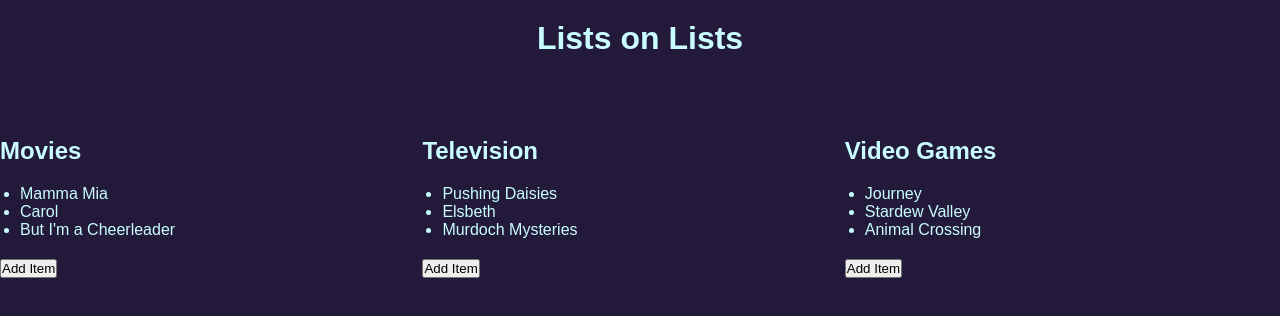
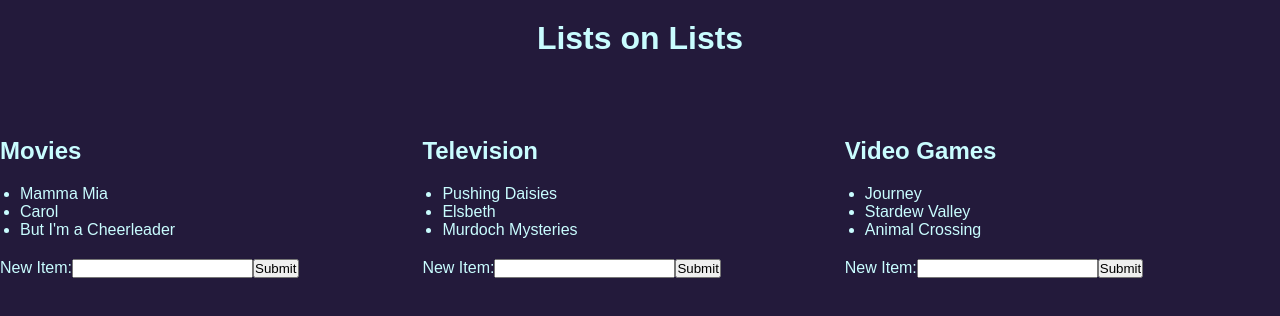
Before and after one commit to nic-jol/lists-on-lists, a Next.js app in the folder lists-on-lists/: page / in a window 1280 px wide. Shown: the top 316 px of the page. Built offline with nearby package versions, Linux system fonts and the light colour scheme.

Commit message:
Simple form for adding any new movies, video games, etc. that you like

```diff
--- a/lists-on-lists/src/app/StringList.tsx
+++ b/lists-on-lists/src/app/StringList.tsx
@@ -2,7 +2,7 @@
 
 interface StringListProps {
     items: string[];
-    addToList: () => void
+    addToList: (event: React.FormEvent<HTMLFormElement>) => void
 }
 
 
@@ -21,7 +21,14 @@
                     })
                 }
             </ul>
-            <button onClick={props.addToList}>Add Item</button>
+            <form onSubmit={props.addToList}>
+                <label>
+                    New Item:
+                    <input type="text" name="newItem" />
+                </label>
+                <input type="submit" />
+            </form>
+
         </>
     );
 }
--- a/lists-on-lists/src/app/page.tsx
+++ b/lists-on-lists/src/app/page.tsx
@@ -11,18 +11,24 @@
     const [televisionShows, setTelevisionShows] = useState(['Pushing Daisies', 'Elsbeth', 'Murdoch Mysteries'])
     const [videoGames, setVideoGames] = useState(['Journey', 'Stardew Valley', 'Animal Crossing'])
 
-    function addToMovieList(){
-        const newMovie = 'Superhero Movie #' + movies.length
+    function addToMovieList(event: React.FormEvent<HTMLFormElement>){
+        event.preventDefault();
+        const newMovie = (event.currentTarget[0] as HTMLInputElement).value;
+        (event.currentTarget[0] as HTMLInputElement).value = '';
         setMovies([...movies, newMovie])
     }
 
-    function addToTvList(){
-        const newTelevisionShow = 'Cop Show #' + televisionShows.length
+    function addToTvList(event: React.FormEvent<HTMLFormElement>){
+        event.preventDefault();
+        const newTelevisionShow = (event.currentTarget[0] as HTMLInputElement).value;
+        (event.currentTarget[0] as HTMLInputElement).value = '';
         setTelevisionShows([...televisionShows, newTelevisionShow])
     }
 
-    function addToVideoGamesList(){
-        const newVideoGame = 'Halo ' + videoGames.length
+    function addToVideoGamesList(event: React.FormEvent<HTMLFormElement>){
+        event.preventDefault();
+        const newVideoGame = (event.currentTarget[0] as HTMLInputElement).value;
+        (event.currentTarget[0] as HTMLInputElement).value = '';
         setVideoGames([...videoGames, newVideoGame])
     }
 
```
